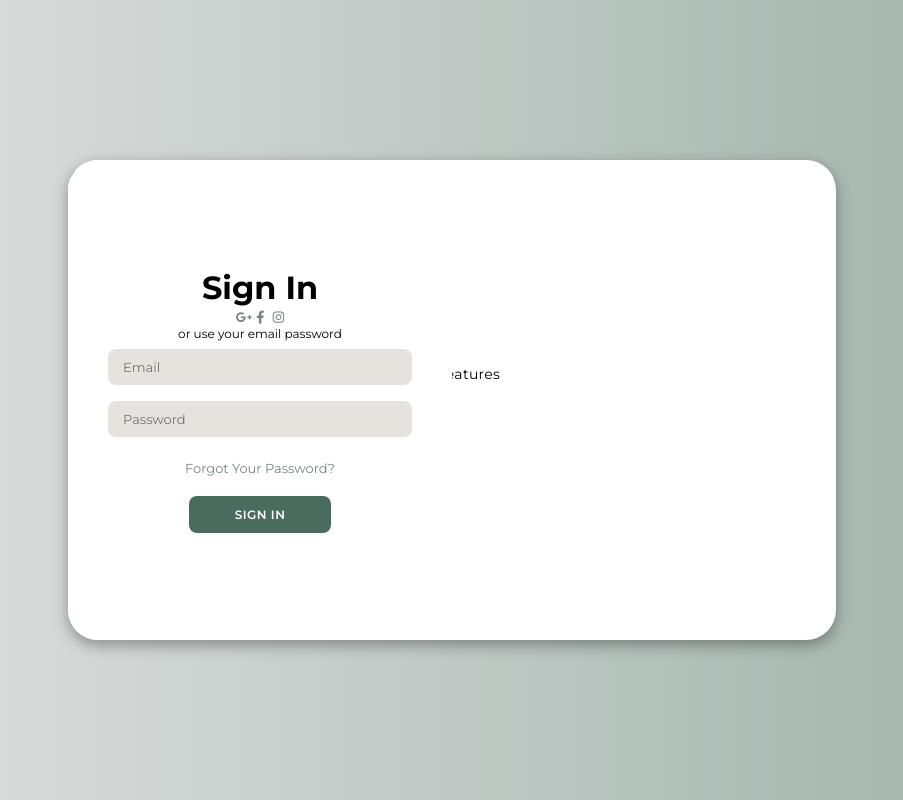
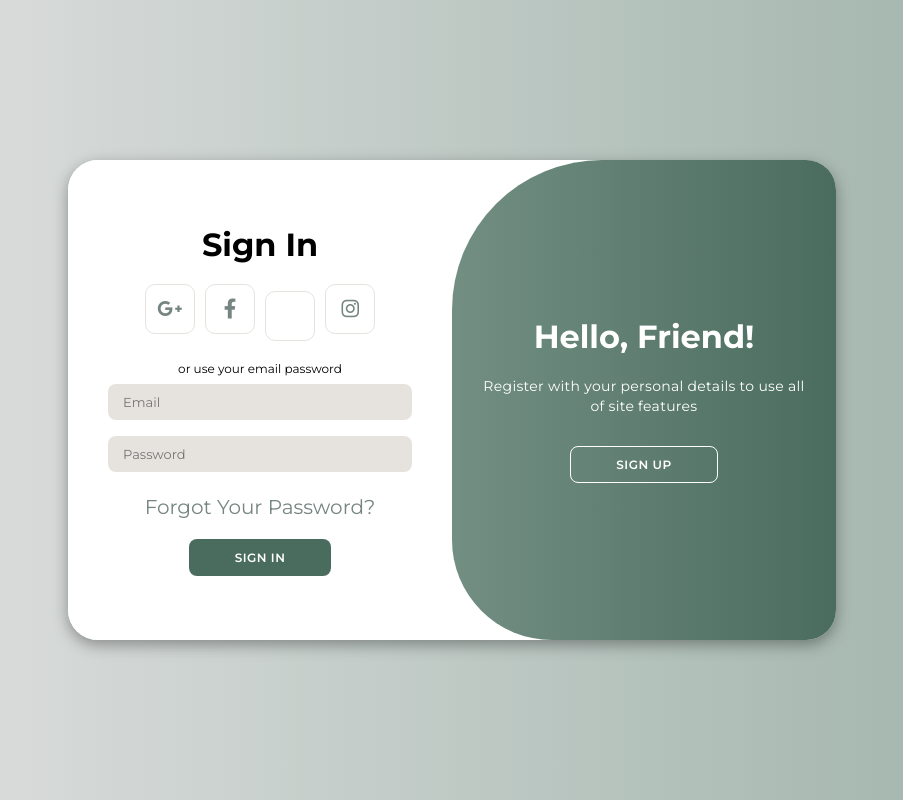
Before and after one commit to raiana-santana/animated-login-page, a plain HTML site: page index.html in a window 1280 px wide. Shown: the whole page, without its empty margins (188-1091 px from the left). Drawn offline with Linux system fonts and the light colour scheme.

Commit message:
Styling of the toggle class

```diff
--- a/style.css
+++ b/style.css
@@ -48,7 +48,7 @@ body{
 
 .container a{
     color: var(--blue-gray);
-    font-size: 13px;
+    font-size: 20px;
     text-decoration: none;
     margin: 15px 0 10px;
 }
@@ -69,7 +69,7 @@ body{
 
 .container button.hidden{
     background-color: transparent;
-    border-bottom: #fff;
+    border-color: #fff;
 }
 
 .container form{
@@ -134,3 +134,84 @@ body{
         z-index: 5;
     }
 }
+
+.social-icons{
+    margin: 20px 0;
+}
+
+.social-icons a{
+    border: 1px solid var(--pale-beige);
+    border-radius: 20%;
+    display: inline-flex;
+    justify-content: center;
+    align-items: center;
+    margin: 0 3px;
+    width: 50px;
+    height: 50px;
+}
+
+.toggle-container{
+    position: absolute;
+    top: 0;
+    left: 50%;
+    width: 50%;
+    height: 100%;
+    overflow: hidden;
+    transition: all 0.6s ease-in-out;
+    border-radius: 150px 0 0 100px;
+    z-index: 1000;
+}
+
+.container.active .toggle-container{
+    transform: translateX(-100%);
+    border-radius: 0 150px 100px 0;
+}
+
+.toggle{
+    background-color: var(--main-green);
+    height: 100%;
+    background: linear-gradient(to right, var(--light-green), var(--main-green));
+    color: #fff;
+    position: relative;
+    left: -100%;
+    height: 100%;
+    width: 200%;
+    transform: translateX(0);
+    transition: all 0.6s ease-in-out;
+}
+
+.container.active .toggle{
+    transform: translateX(50%);
+}
+
+.toggle-panel{
+    position: absolute;
+    width: 50%;
+    height: 100%;
+    display: flex;
+    align-items: center;
+    justify-content: center;
+    flex-direction: column;
+    padding: 0 30px;
+    text-align: center;
+    top: 0;
+    transform: translateX(0);
+    transition: all 0.6 ease-in-out;
+}
+
+.toggle-left{
+    transform: translateX(-200%);
+}
+
+.container.active .toggle-left{
+    transform: translateX(0);
+}
+
+.toggle-right{
+    right:0;
+    transform: translateX(0);
+}
+
+.container.active .toggle-right{
+    transform: translateX(200%);
+}
```
